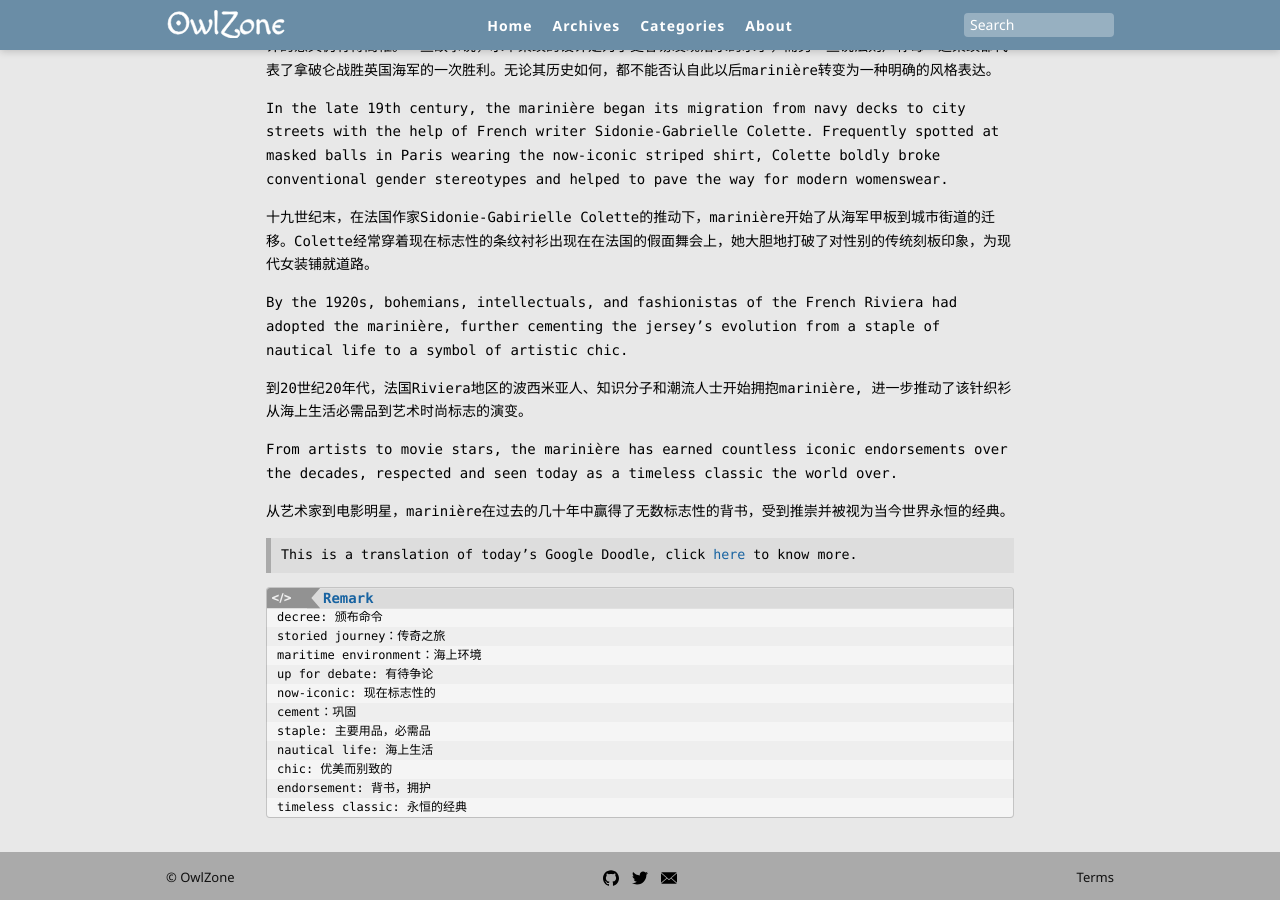
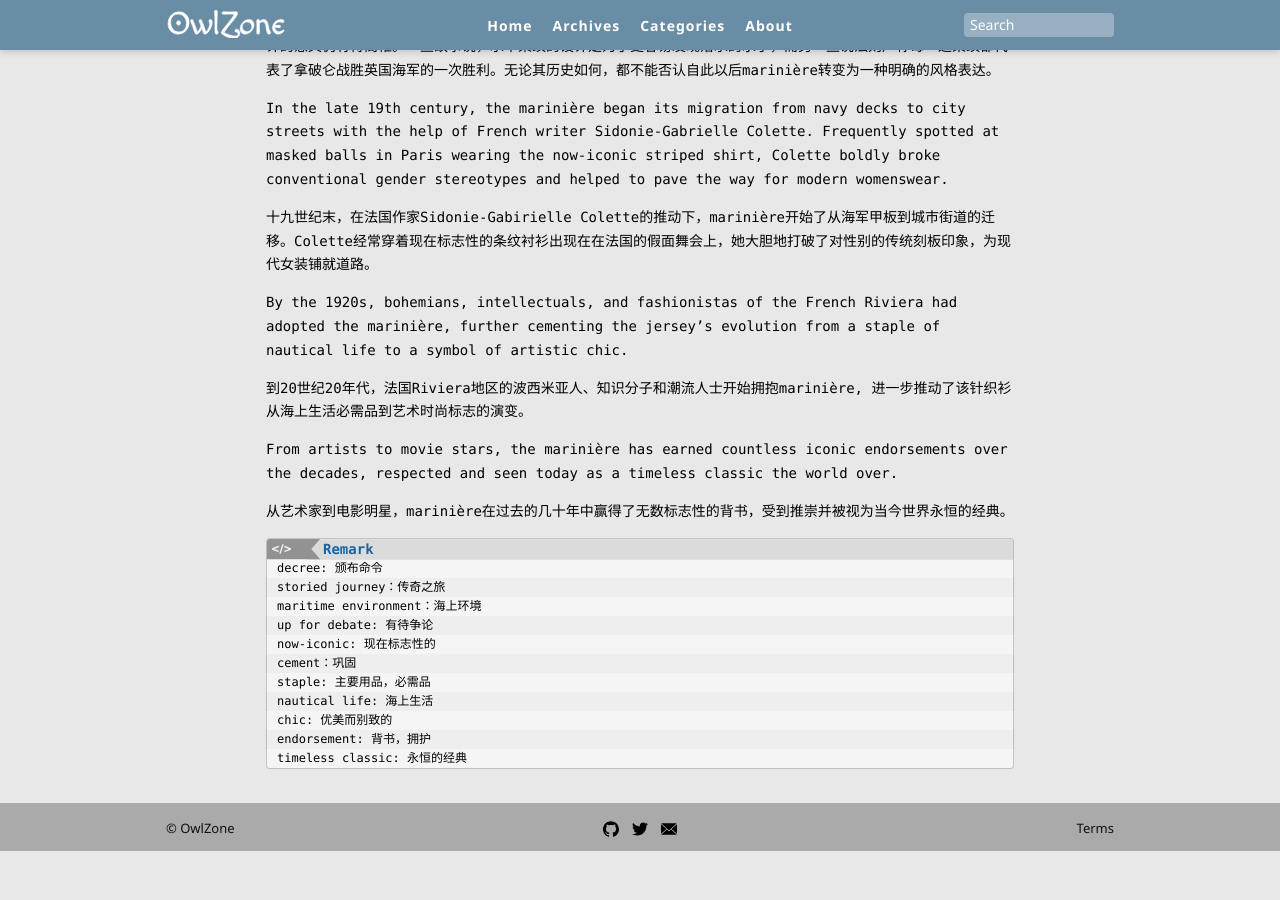
Before and after one commit to mapkts/owlzone, a Jekyll site: the page built from _posts/2020-03-27-celebrating-the-mariniere.md, in a window 1280 px wide and 900 px high, scrolled down 788 px. Built offline with Jekyll 4.4.1, drawn with Linux system fonts in a browser that asks for light colours; after the commit the page ends 1639 px from its top, so only the background shows below that.

Commit message:
Update contents

````diff
--- a/_posts/2020-03-27-celebrating-the-mariniere.md
+++ b/_posts/2020-03-27-celebrating-the-mariniere.md
@@ -5,7 +5,6 @@ date: March 27, 2020
 tags: Doodles Translation
 categories: Translation
 image: images/200327-the-mariniere.gif
-excerpt: Knit tightly from wool in order to guard seafarers against the harsh elements of their maritime environment, the marinière’s initial function is well-known.
 ---
 
 Today’s animated Doodle celebrates the iconic French blue-and-white-striped shirt, the marinière (French for “sailor shirt”). On this day in 1858, the French Navy decreed this versatile undergarment part of the official uniform of its sailors, marking the genesis of the top’s storied journey into closets around the world.
@@ -28,8 +27,6 @@ From artists to movie stars, the marinière has earned countless iconic endorsem
 
 从艺术家到电影明星，marinière在过去的几十年中赢得了无数标志性的背书，受到推崇并被视为当今世界永恒的经典。
 
-> This is a translation of today's Google Doodle, click [here](https://google.com/doodles/celebrating-the-mariniere) to know more.
-
 ```text
 decree: 颁布命令
 storied journey：传奇之旅
````
